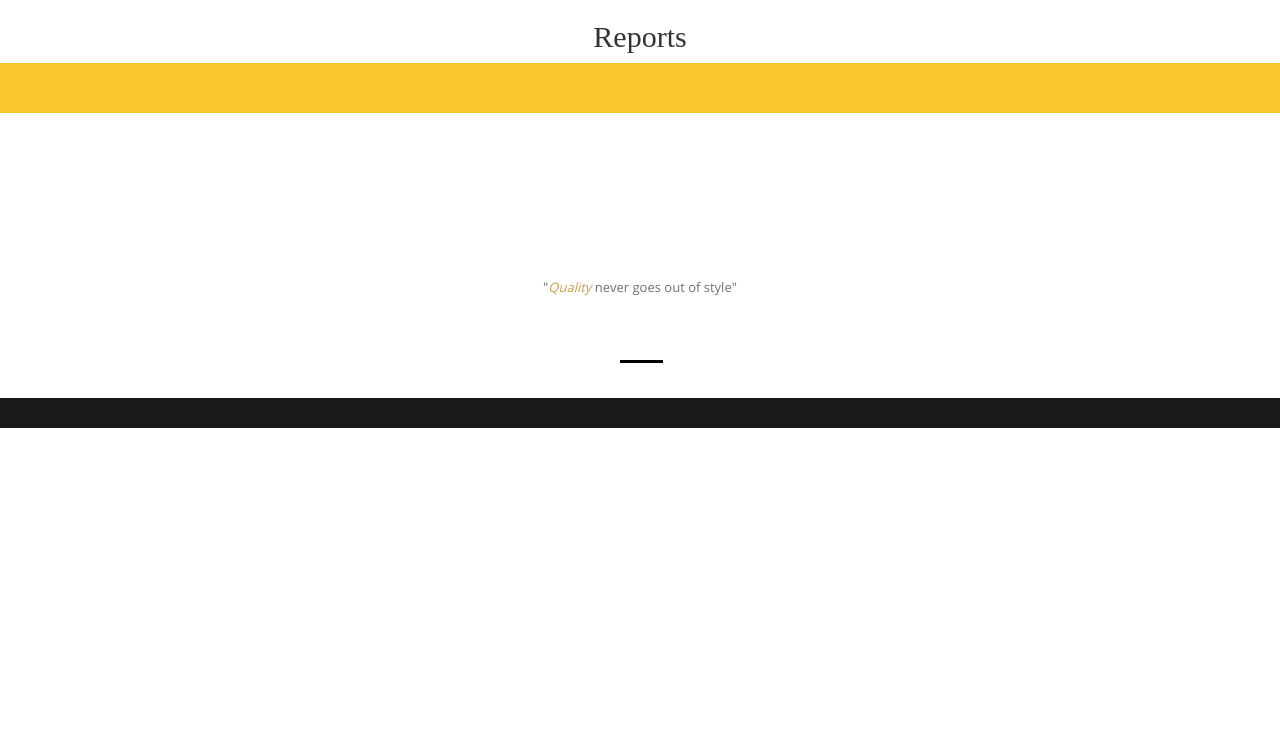
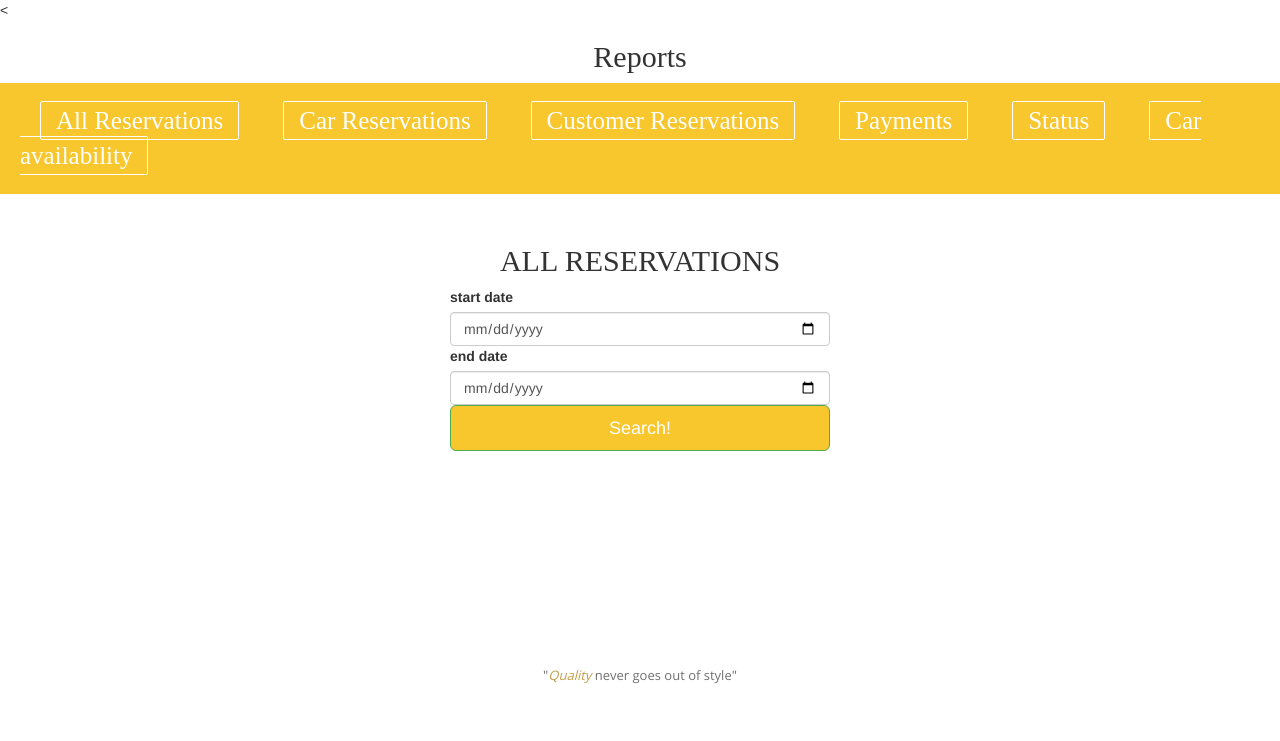
Before and after one commit to yehias21/Car-rental, a Flask app: template templates/Reports.html in a window 1280 px wide. Shown: the part 40-781 px from the top of the page. Before the commit the page ends 468 px from the top, so only its background shows below. Run offline with Flask 2, Linux system fonts and the light colour scheme; the template is opened without the code that fills it, so the values that code supplies are empty; parts of the project's set-up code (start-up, migrations or seed data) failed here and were passed over.

Commit message:
- reprt added

```diff
--- a/admin.py
+++ b/admin.py
@@ -101,6 +101,7 @@ def view_car(plateid):
 @login_required(role='admin')
 def reservations():
     content = request.json
+    print(content)
     start = content['start_date']
     end = content['end_date']
     db.execute(sql.all_reservations, (start, end))
--- /dev/null
+++ b/static/Reports.js
@@ -0,0 +1,95 @@
+function displaynone() {
+    document.getElementById("allReservForm").style.display = "none";
+    document.getElementById("carReservForm").style.display = "none";
+    document.getElementById("cusReservForm").style.display = "none";
+    document.getElementById("payments").style.display = "none";
+    document.getElementById("statusForm").style.display = "none";
+    document.getElementById("avaibForm").style.display = "none";
+}
+
+function showform(formNUM) {
+    displaynone();
+    switch (formNUM) {
+        case 1:
+            document.getElementById("allReservForm").style.display = "block";
+            break;
+        case 2:
+            document.getElementById("carReservForm").style.display = "block";
+            break;
+        case 3:
+            document.getElementById("cusReservForm").style.display = "block";
+            break;
+        case 4:
+            document.getElementById("payments").style.display = "block";
+
+            break;
+        case 5:
+            document.getElementById("statusForm").style.display = "block";
+            break;
+        case 6:
+            document.getElementById("avaibForm").style.display = "block";
+            break;
+    }
+}
+
+function postData(url = '', data = {}) {
+    // Default options are marked with *
+    const response = fetch(url, {
+        method: 'POST', // *GET, POST, PUT, DELETE, etc.
+        headers: {
+            'Content-Type': 'application/json'
+            // 'Content-Type': 'application/x-www-form-urlencoded',
+        },
+        body: JSON.stringify(data) // body data type must match "Content-Type" header
+    });
+}
+
+document.addEventListener("DOMContentLoaded", () => {
+    displaynone();
+    document.getElementById("allReservForm").style.display = "block";
+    allReservForm.addEventListener('submit', s => {
+        s.preventDefault();
+        data = {
+            'start_date':document.getElementById("arDate1").value,
+            'end_date': document.getElementById("arDate2").value
+        };
+        postData('/admin/reports/reservations', data)
+    });
+    carReservForm.addEventListener('submit', s => {
+        s.preventDefault();
+         data = {
+             'car':document.getElementById("crId").value,
+            'start_date':document.getElementById("crDate1").value,
+            'end_date': document.getElementById("crDate2").value
+        };
+        postData('/admin/reports/car_reservations', data)
+    });
+    cusReservForm.addEventListener('submit', s => {
+        s.preventDefault();
+          data = {
+             'customer':document.getElementById("cusrID").value
+        };
+        postData('/admin/reports/customer_reservations', data)
+    });
+    payments.addEventListener('submit', s => {
+        s.preventDefault();
+      data = {
+             'customer':document.getElementById("pID").value
+        };
+        postData('/admin/reports/payments', data)
+    });
+    statusForm.addEventListener('submit', s => {
+        s.preventDefault();
+          data = {
+             'date':document.getElementById("sfDate").value
+        };
+        postData('/admin/reports/status', data)
+    });
+    avaibForm.addEventListener('submit', s => {
+        s.preventDefault();
+           data = {
+             'date':document.getElementById("afDate").value
+        };
+        postData('/admin/reports/available_cars', data)
+    });
+});
--- a/templates/Reports.html
+++ b/templates/Reports.html
@@ -6,6 +6,8 @@
 	<link rel="stylesheet" type="text/css" href="../static/source/bootstrap-3.3.6-dist/css/bootstrap.css">
 	<link rel="stylesheet" type="text/css" href="../static/source/font-awesome-4.5.0/css/font-awesome.css">
 	<link rel="stylesheet" type="text/css" href="../static/style/mystyle.css">
+    <script src="{{ url_for('static', filename='Reports.js') }}"></script>
+
 </head>
 <body>
 <!-- Header -->
@@ -20,42 +22,144 @@
 			</ul>
 	</div>
 	<!-- Navbar Up -->
-	<nav class="topnavbar navbar-default topnav">
-		<div class="container">
-			<div class="navbar-header">
-				<button type="button" class="navbar-toggle collapsed toggle-costume" data-toggle="collapse" data-target="#upmenu" aria-expanded="false">
-					<span class="sr-only"> Toggle navigaion</span>
-					<span class="icon-bar"></span>
-					<span class="icon-bar"></span>
-					<span class="icon-bar"></span>
-				</button>
-				<!-- <a class="navbar-brand logo" href="#"><img src="image/logo1.png" alt="logo"></a> -->
-			</div>
-		</div>
-	</nav>
+
 </div>
 <!--_______________________________________ Search__________________________________ -->
-<div class="allcontain">
+<<div class="allcontain">
 	<div id="carousel-up" class="carousel slide" data-ride="carousel">
 		<h2 align="center" style="font-family: bebas">Reports</h2>
 		<nav class="navbar navbar-default midle-nav">
-<div class="navbar-header">
-		  <button type="button" class="navbar-toggle collapsed textcostume" data-toggle="collapse" data-target="#navbarmidle" aria-expanded="false">
-						<h1></h1>
-					<span class="sr-only">Toggle navigation</span>
-					<span class="icon-bar"></span>
-					<span class="icon-bar"></span>
-					<span class="icon-bar"></span>
-		</button>
-		  </div>
-		  <div class="collapse navbar-collapse" style="padding: 20px ;"  id="navbarmidle">
+<div class="collapse navbar-collapse" style="padding: 20px ;"  id="navbarmidle">
+	<a onclick="showform(1)" class="product-add" style="border-radius: 2px; color: white ; font-family: bebas; font-size: 25px; padding: 5px 15px; margin: 20px">All Reservations</a>
+	<a onclick="showform(2)" class="product-add" style="border-radius: 2px; color: white ; font-family: bebas; font-size: 25px; padding: 5px 15px;margin: 20px">Car Reservations</a>
+	<a onclick="showform(3)" class="product-add" style="border-radius: 2px; color: white ; font-family: bebas; font-size: 25px; padding: 5px 15px;margin: 20px">Customer Reservations</a>
+    <a onclick="showform(4)" class="product-add" style="border-radius: 2px; color: white ; font-family: bebas; font-size: 25px; padding: 5px 15px; margin: 20px">Payments</a>
+	<a onclick="showform(5)" class="product-add" style="border-radius: 2px; color: white ; font-family: bebas; font-size: 25px; padding: 5px 15px;margin: 20px">Status</a>
+	<a onclick="showform(6)" class="product-add" style="border-radius: 2px; color: white ; font-family: bebas; font-size: 25px; padding: 5px 15px;margin: 20px">Car availability</a>
 		  </div>
 	  </nav>
   </div>
 </div>
 <!-- ____________________Featured Section ______________________________-->
 
-	<div class="wrapper"> </div>
+
+<div class="align-items-center">
+    <div class="card-body p-5" style="max-width: 400px; margin: 50px 450px">
+     <form id="allReservForm">
+         <h2 class="text-uppercase text-center mb-5" style="font-family: bebas">All reservations</h2>
+            <div class="form-outline mb-4">
+                <label class="form-label" for="arDate1">start date</label>
+                <input type="date" id="arDate1" class="form-control form-control-lg"
+                       name="username" required>
+            </div>
+
+            <div class="form-outline mb-4">
+                <label class="form-label" for="arDate2">end date</label>
+                <input type="date" id="arDate2" class="form-control form-control-lg"
+                       name="password" required>
+            </div>
+            <div class="d-flex justify-content-center">
+                <button type="submit" class="btn btn-success btn-block btn-lg gradient-custom-4 text-body" name="login"
+                        style="background-color: #F8C72D">Search!
+                </button>
+            </div>
+
+        </form>
+        <form id="carReservForm">
+            <h2 class="text-uppercase text-center mb-5" style="font-family: bebas">Car reservations</h2>
+                        <div class="form-outline mb-4">
+                <label class="form-label" for="plateID">plateID</label>
+                <input type="text" id="crId" placeholder="plateID" class="form-control form-control-lg"
+                       name="username" required>
+            </div>
+            <div class="form-outline mb-4">
+                <label class="form-label" for="crDate1">start date</label>
+                <input type="date" id="crDate1" class="form-control form-control-lg"
+                       name="username" required>
+            </div>
+
+            <div class="form-outline mb-4">
+                <label class="form-label" for="crDate2">end date</label>
+                <input type="date" id="crDate2" class="form-control form-control-lg"
+                       name="password" required>
+            </div>
+
+            <div class="d-flex justify-content-center">
+                <button type="submit" class="btn btn-success btn-block btn-lg gradient-custom-4 text-body" name="login"
+                        style="background-color: #F8C72D">Search!
+                </button>
+            </div>
+
+        </form>
+        <form id="cusReservForm">
+            <h2 class="text-uppercase text-center mb-5" style="font-family: bebas">Customer reservations</h2>
+                <div class="form-outline mb-4">
+                <label class="form-label" for="cusrID">customer</label>
+                <input type="text" id="cusrID" placeholder="Enter customerID or username or email" class="form-control form-control-lg"
+                       name="username" required>
+            </div>
+
+            <div class="d-flex justify-content-center">
+                <button type="submit" class="btn btn-success btn-block btn-lg gradient-custom-4 text-body" name="login"
+                        style="background-color: #F8C72D">Search!
+                </button>
+            </div>
+
+        </form>
+        <form id="payments">
+            <h2 class="text-uppercase text-center mb-5" style="font-family: bebas">Payments</h2>
+                     <div class="form-outline mb-4">
+                <label class="form-label" for="pID">customer</label>
+                <input type="text" id="pID" placeholder="Enter customerID or username or email" class="form-control form-control-lg"
+                       name="username" required>
+            </div>
+
+            <div class="d-flex justify-content-center">
+                <button type="submit" class="btn btn-success btn-block btn-lg gradient-custom-4 text-body" name="login"
+                        style="background-color: #F8C72D">Search!
+                </button>
+            </div>
+
+        </form>
+        <form id="statusForm">
+            <h2 class="text-uppercase text-center mb-5" style="font-family: bebas">Car status</h2>
+
+             <div class="form-outline mb-4">
+                <label class="form-label" for="sfDate">date</label>
+                <input type="date" id="sfDate" class="form-control form-control-lg"
+                       name="username" required>
+            </div>
+
+            <div class="d-flex justify-content-center">
+                <button type="submit" class="btn btn-success btn-block btn-lg gradient-custom-4 text-body" name="login"
+                        style="background-color: #F8C72D">Search!
+                </button>
+            </div>
+
+        </form>
+          <form id="avaibForm">
+            <h2 class="text-uppercase text-center mb-5" style="font-family: bebas">Available cars</h2>
+
+             <div class="form-outline mb-4">
+                <label class="form-label" for="afDate">date</label>
+                <input type="date" id="afDate" class="form-control form-control-lg"
+                       name="username" required>
+            </div>
+
+            <div class="d-flex justify-content-center">
+                <button type="submit" class="btn btn-success btn-block btn-lg gradient-custom-4 text-body" name="login"
+                        style="background-color: #F8C72D">Search!
+                </button>
+            </div>
+
+        </form>
+
+    </div>
+</div>
+</section>
+<div class="allcontain">
+    <div id="carousel-up" class="carousel slide" data-ride="carousel"></div>
+</div>
 
 	<!-- ______________________________________________________Bottom Menu ______________________________-->
 	<div class="bottommenu">
```
